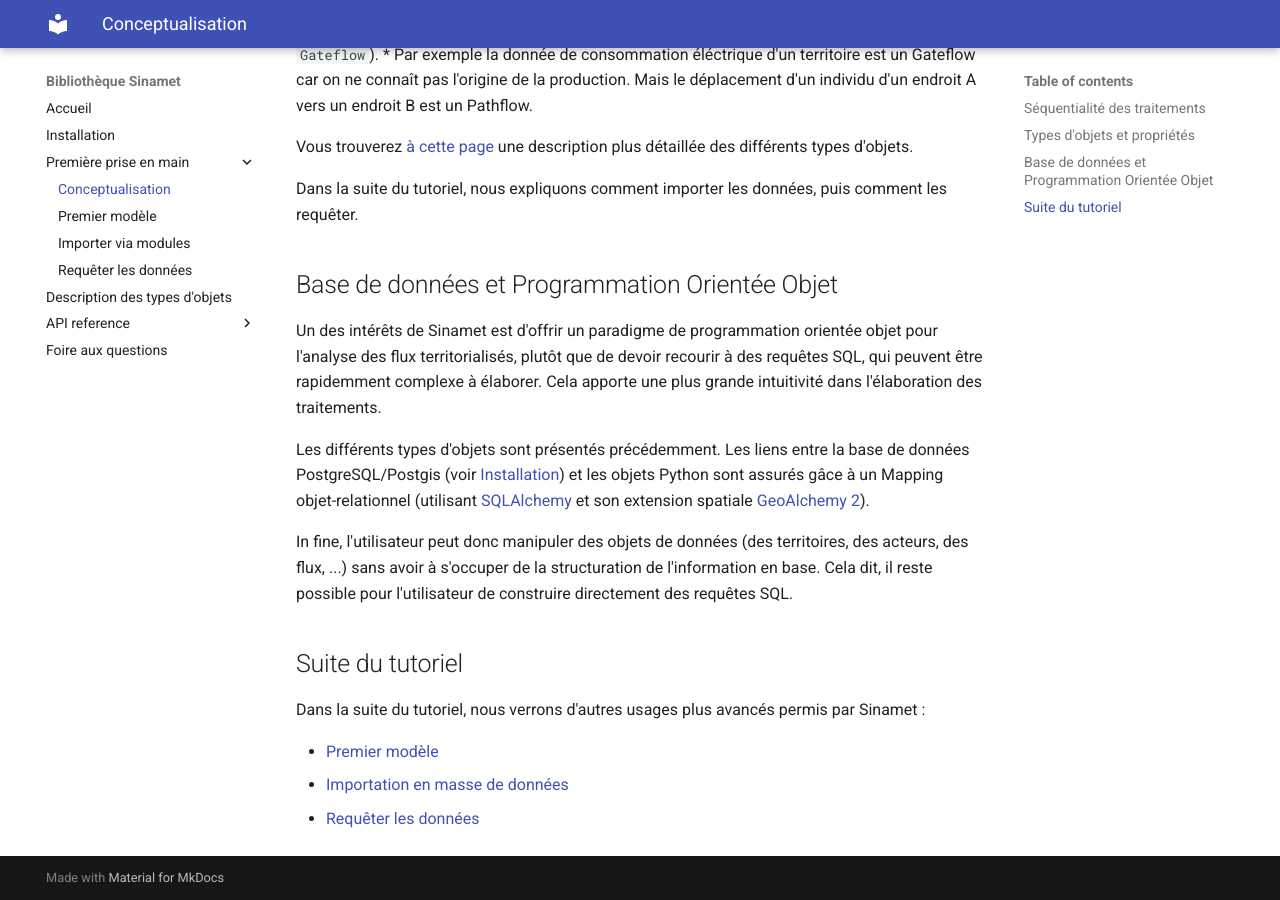
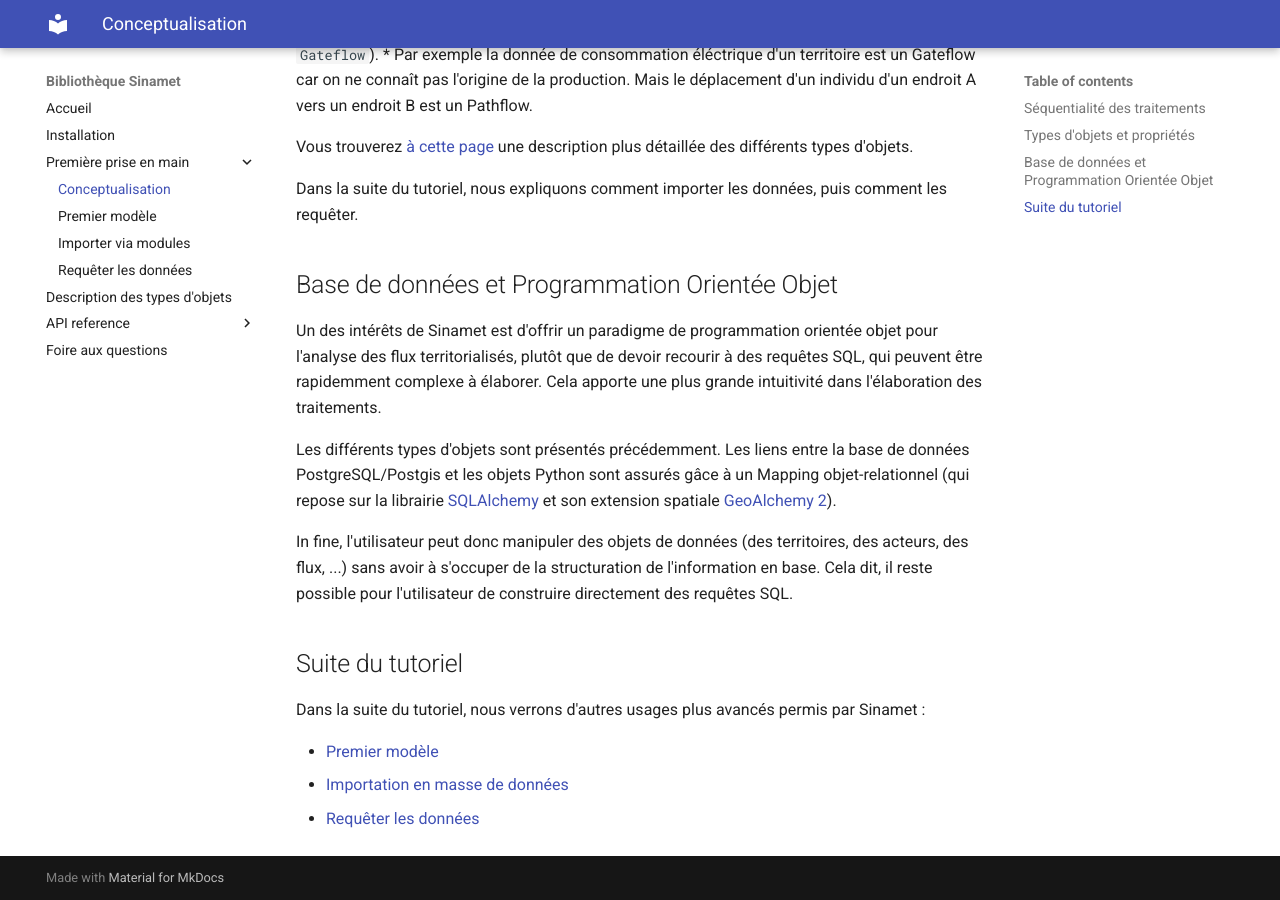
Before and after one commit to dynartIO/sinamet, an MkDocs documentation site: the page built from docs/quickstart/conceptualisation.md, in a window 1280 px wide and 900 px high, scrolled down 971 px. Built offline with MkDocs 1.6.1 and Material for MkDocs 9.7.7, drawn with Linux system fonts in a browser that asks for light colours.

```diff
--- a/docs/quickstart/conceptualisation.md
+++ b/docs/quickstart/conceptualisation.md
@@ -36,7 +36,7 @@ quantité (en kg, en euros, en unité, ...) d'un produit associé à un territoi
 Par exemple la donnée de consommation éléctrique d'un territoire est un Gateflow car on ne connaît pas l'origine
 de la production. Mais le déplacement d'un individu d'un endroit A vers un endroit B est un Pathflow.
 
-Vous trouverez [à cette page](../documentation/mtobjecttypes) une description plus détaillée des différents types d'objets.
+Vous trouverez [à cette page](../documentation/mtobjecttypes.md) une description plus détaillée des différents types d'objets.
 
 Dans la suite du tutoriel, nous expliquons comment importer les données, puis comment les requêter.
 
@@ -48,8 +48,8 @@ territorialisés, plutôt que de devoir recourir à des requêtes SQL, qui peuve
 à élaborer. Cela apporte une plus grande intuitivité dans l'élaboration des traitements.
 
 Les différents types d'objets sont présentés précédemment. Les liens entre la base de données PostgreSQL/Postgis
-(voir [Installation](installation.md)) et les objets Python sont assurés gâce à un Mapping objet-relationnel
-(utilisant <a href="https://www.sqlalchemy.org/" target="_blank">SQLAlchemy</a> et son extension spatiale
+et les objets Python sont assurés gâce à un Mapping objet-relationnel
+(qui repose sur la librairie <a href="https://www.sqlalchemy.org/" target="_blank">SQLAlchemy</a> et son extension spatiale
 <a href="https://geoalchemy-2.readthedocs.io/en/stable/" target="_blank">GeoAlchemy 2</a>).
 
 In fine, l'utilisateur peut donc manipuler des objets de données (des territoires, des acteurs, des flux, ...)
```
